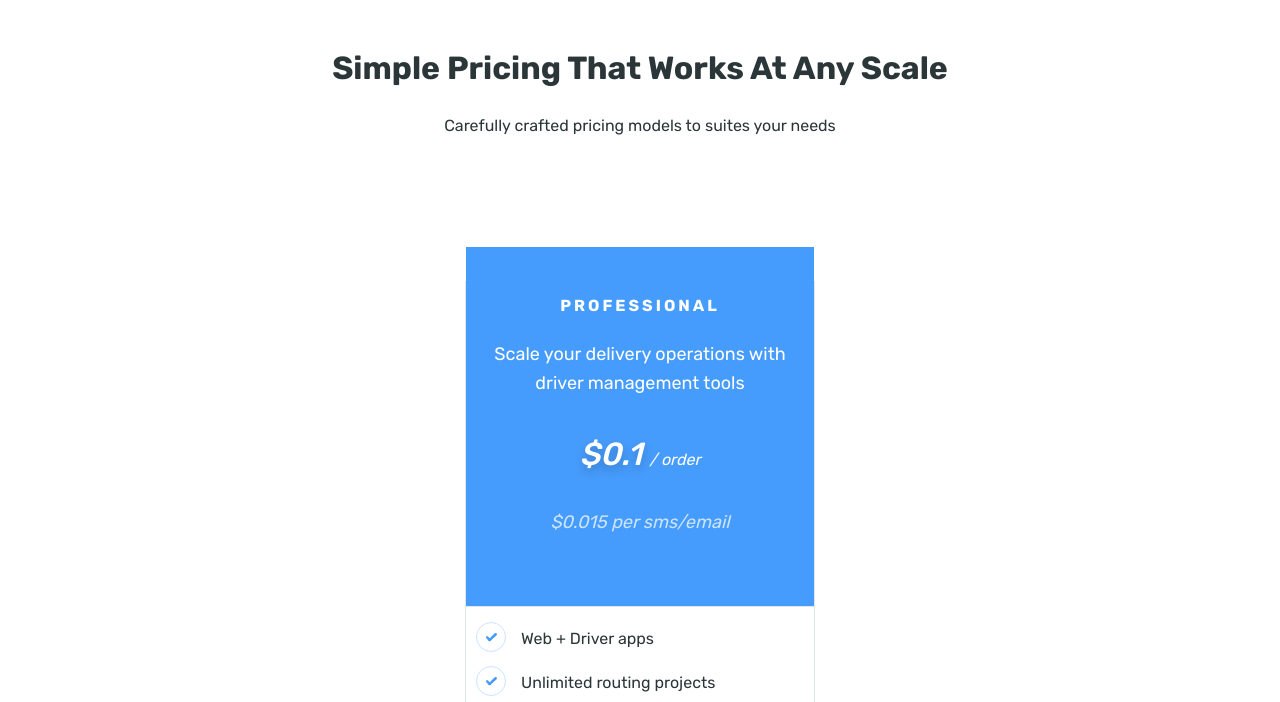
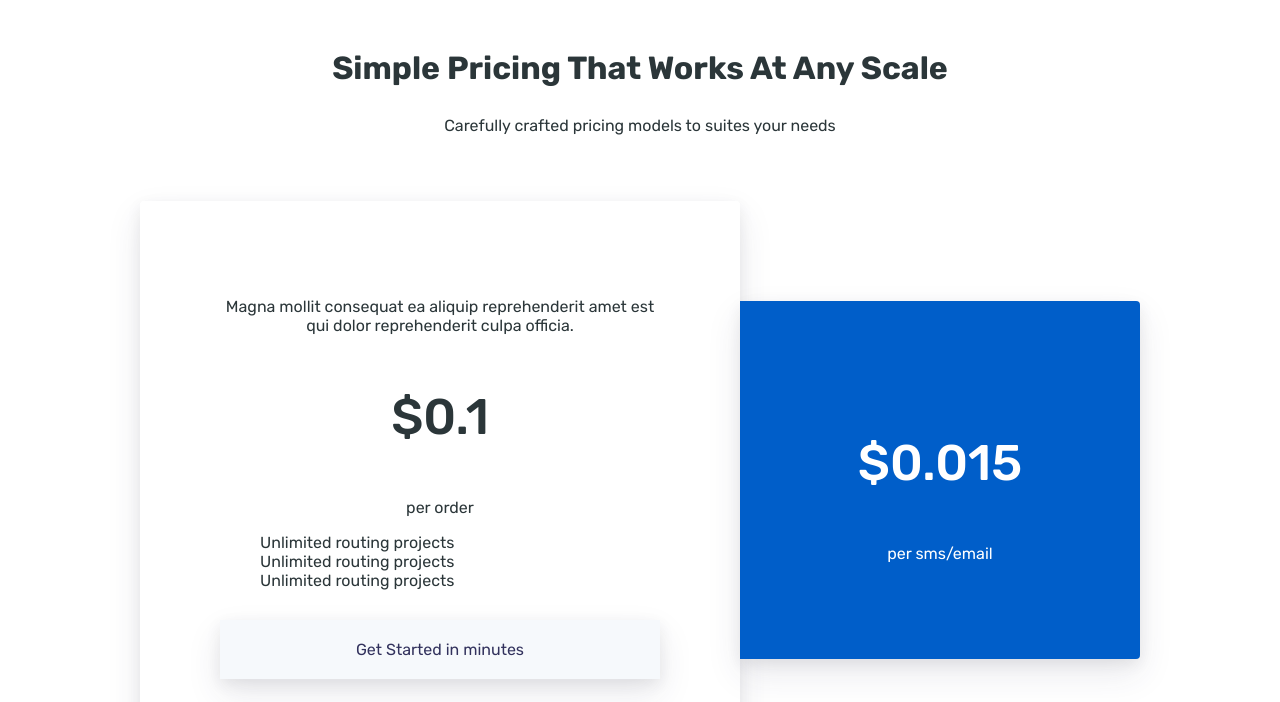
Before and after one commit to adexot/Box_Tweet, a plain HTML site: page pricing.html in a window 1280 px wide. Shown: the part 78-780 px from the top of the page. Drawn offline with nearby package versions, Linux system fonts and the light colour scheme.

Commit message:
revamp pricing page

```diff
--- a/css/custom.css
+++ b/css/custom.css
@@ -274,6 +274,69 @@
     margin: 0 auto 30px;
 }
 
+.nav-active {
+    font-weight: 500;
+    background-color: #005ec9;
+    padding: 10px;
+    display: inline-block;
+    border-radius: 3px;
+}
+
+.nav-active a {
+    color: #fff !important;
+}
+
+/* pricing */
+.pricing-container {
+    display: flex;
+    align-items: center;
+    max-width: 1000px;
+    margin: 0 auto 100px;
+}
+
+.pricing-large {
+    box-shadow: 0 15px 35px rgba(50, 50, 93, .1),
+        0 5px 15px rgba(0, 0, 0, .07);
+    position: relative;
+    border-radius: 4px;
+    width: 60%;
+    padding: 80px;
+    text-align: center;
+}
+
+.pricing-large li {
+    list-style: none;
+    text-align: left;
+}
+
+.pricing-link {
+    box-shadow: 0 15px 35px rgba(50, 50, 93, .1),
+        0 5px 15px rgba(0, 0, 0, .07);
+    background-color: #f6f9fc;
+    color: #32325d;
+    display: block;
+    padding: 20px;
+    margin-top: 30px;
+}
+
+.pricing-medium {
+    box-shadow: 0 15px 35px rgba(50, 50, 93, .1),
+        0 5px 15px rgba(0, 0, 0, .07);
+    position: relative;
+    border-top-right-radius: 4px;
+    border-bottom-right-radius: 4px;
+    background-color: #005ec9;
+    width: 40%;
+    color: #fff;
+    text-align: center;
+    padding: 80px;
+}
+
+.pricing-value {
+    font-size: 5rem;
+    font-weight: 500;
+}
+
 @media (max-width: 500px) {
     .globe {
         height: auto;
@@ -309,16 +372,15 @@
     .top-section {
         height: 80vh;
     }
+
+    .pricing-container {
+        flex-direction: column;
+
+    }
+
+    .pricing-container>div {
+        width: 100%;
+        padding: 20px;
+        border-radius: 0;
+    }
 }
-
-.nav-active {
-    font-weight: 500;
-    background-color: #005ec9;
-    padding: 10px;
-    display: inline-block;
-    border-radius: 3px;
-}
-
-.nav-active a {
-    color: #fff !important;
-}
--- a/pricing.html
+++ b/pricing.html
@@ -62,72 +62,29 @@
             <p>Carefully crafted pricing models to suites your needs</p>
         </header>
         <section class="price-section">
-            <ul id="Pricing-Chart" class="Pricing-plans">
-                <li class="Pricing-plans-item Pricing-plans-name--recommended">
-                    <div class="Pricing-plans-name">
-                        <div class="Pricing-plans-name--inner">
-                            <h4>PROFESSIONAL</h4>
-                            <p>Scale your delivery operations with driver management tools</p>
-                            <div class="Pricing-plans-join"><br>
-                                <div class="Pricing-plans-rate">
-                                    <span class="Pricing-order-rate">$0.1 </span>
-                                    / order
-                                </div>
-                                <p class="Pricing-sub-rate">$0.015 per sms/email</p>
-                            </div>
-                        </div>
+            <div class="pricing-container">
+                <div class="pricing-large">
+                    <p>
+                        Magna mollit consequat ea aliquip reprehenderit amet est qui dolor reprehenderit culpa officia.
+                    </p>
+                    <div>
+                        <h2 class="pricing-value">$0.1</h2>
+                        <p>per order</p>
                     </div>
-                    <div class="Pricing-plans-info">
-                        <ul>
-                            <li>Web + Driver apps</li>
-                            <li>Unlimited routing projects</li>
-                            <li>Up to 1,000 stops per vehicle</li>
-                            <li>Unlimited routing projects</li>
-                            <li>Up to 1,000 stops per vehicle</li>
-                            <li>Email support</li>
-                            <div>
-                                <a href="mailto:support@routific.com"
-                                    class="gtm-enterprise-plan gtm-monthly-plan Button Cta-button Button--secondary round">CONTACT
-                                    US
-                                </a>
-                            </div>
-                        </ul>
+                    <ul>
+                        <li>Unlimited routing projects</li>
+                        <li>Unlimited routing projects</li>
+                        <li>Unlimited routing projects</li>
+                    </ul>
+                    <a href="#" class="pricing-link">Get Started in minutes</a>
+                </div>
+                <div class="pricing-medium">
+                    <div>
+                        <h2 class="pricing-value">$0.015</h2>
+                        <p>per sms/email</p>
                     </div>
-                </li>
-
-                <!-- <li class="Pricing-plans-item Pricing-plans-name--premium">
-                    <div class="Pricing-plans-name">
-                        <div class="Pricing-plans-name--inner">
-                            <h4>PREMIUM</h4>
-                            <p>
-                                For growing businesses that need custom support
-                            </p>
-                            <div class="Pricing-plans-join"><br>
-                                <div class="Pricing-plans-rate">
-                                    <span class="Pricing-order-rate">$0.5 </span>
-                                    / order
-                                </div>
-                                <p class="Pricing-sub-rate">$0.01 per sms/email</p>
-                            </div>
-                        </div>
-                    </div>
-                    <div class="Pricing-plans-info">
-                        <ul>
-                            <li>Web + Driver apps</li>
-                            <li>Unlimited routing projects</li>
-                            <li>Web + Driver apps</li>
-                            <li>Unlimited routing projects</li>
-                            <li>Web + Driver apps</li>
-                            <li>Unlimited routing projects</li>
-                            <div>
-                                <a href="mailto:support@routific.com" class="gtm-enterprise-plan gtm-monthly-plan Button Cta-button Button--secondary round">CONTACT
-                                    US
-                                </a>
-                            </div>
-                        </ul>
-                    </div>
-                </li> -->
-            </ul>
+                </div>
+            </div>
         </section>
         <div class="globe">
             <div class="map">
```
